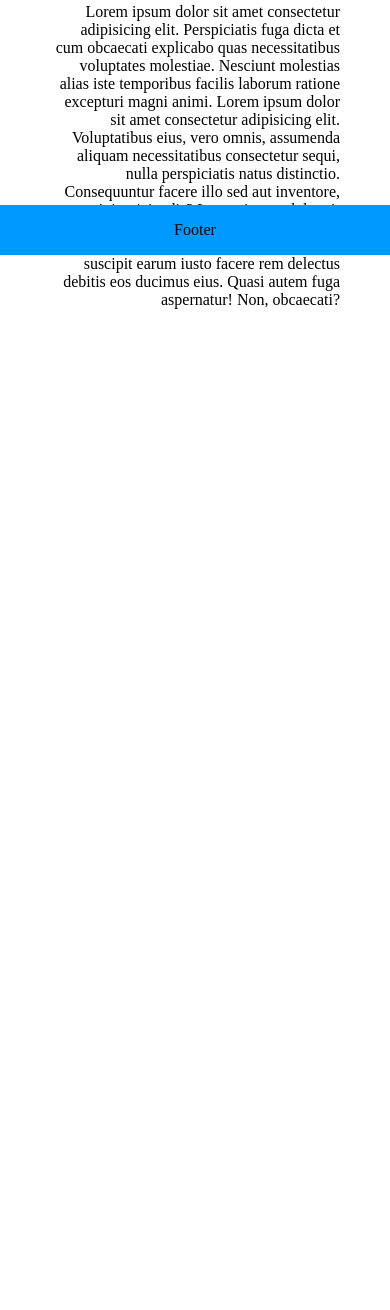
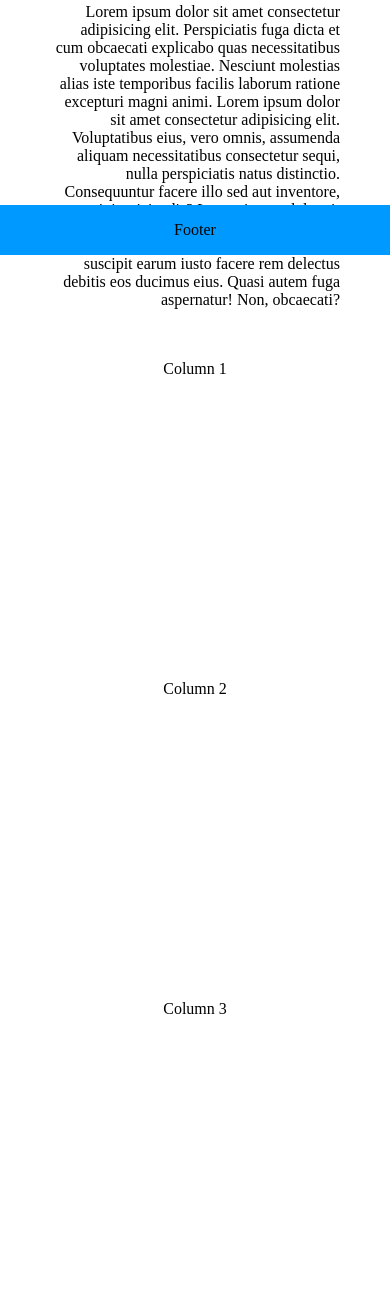
Before and after one commit to TrevorPeterson/mfw-practice, a plain HTML site: page day2/index.html in a window 390 px wide. Shown: the part 589-1899 px from the top of the page. Before the commit the page ends 964 px from the top, so only its background shows below. Drawn offline with Linux system fonts and the light colour scheme.

Commit message:
added 3 equal/empty columns for media queries

```diff
--- a/day2/index.html
+++ b/day2/index.html
@@ -21,6 +21,17 @@
     <h3>Section Title</h3>
     <p>Lorem ipsum dolor sit amet consectetur adipisicing elit. Perspiciatis fuga dicta et cum obcaecati explicabo quas necessitatibus voluptates molestiae. Nesciunt molestias alias iste temporibus facilis laborum ratione excepturi magni animi. Lorem ipsum dolor sit amet consectetur adipisicing elit. Voluptatibus eius, vero omnis, assumenda aliquam necessitatibus consectetur sequi, nulla perspiciatis natus distinctio. Consequuntur facere illo sed aut inventore, ea suscipit reiciendis? Lorem ipsum dolor sit amet consectetur adipisicing elit. Officia tenetur eveniet, illum, molestiae minima, suscipit earum iusto facere rem delectus debitis eos ducimus eius. Quasi autem fuga aspernatur! Non, obcaecati?</p>
 </div>
+<div class="row">
+    <div class="column">
+        <h>Column 1</h>
+    </div>
+    <div class="column">
+        <h>Column 2</h>
+    </div>
+    <div class="column">
+        <h>Column 3</h>
+    </div>
+</div>
 <div class="footer">
     <p>Footer</p>
 </div>
--- a/day2/styles.css
+++ b/day2/styles.css
@@ -29,8 +29,14 @@ h2{
     text-align: right;
     margin-left: 50px;
     margin-right: 50px;
-    margin-bottom: 50px;
+    margin-bottom: 25px;
 }
 h3{
     font-size: 1.5em; /*default user agent stylesheet font size for 2nd h tag*/
 }
+.column{
+    display: inline-block;
+    width: 250px;
+    padding: 10px;
+    height: 300px;
+}
```
